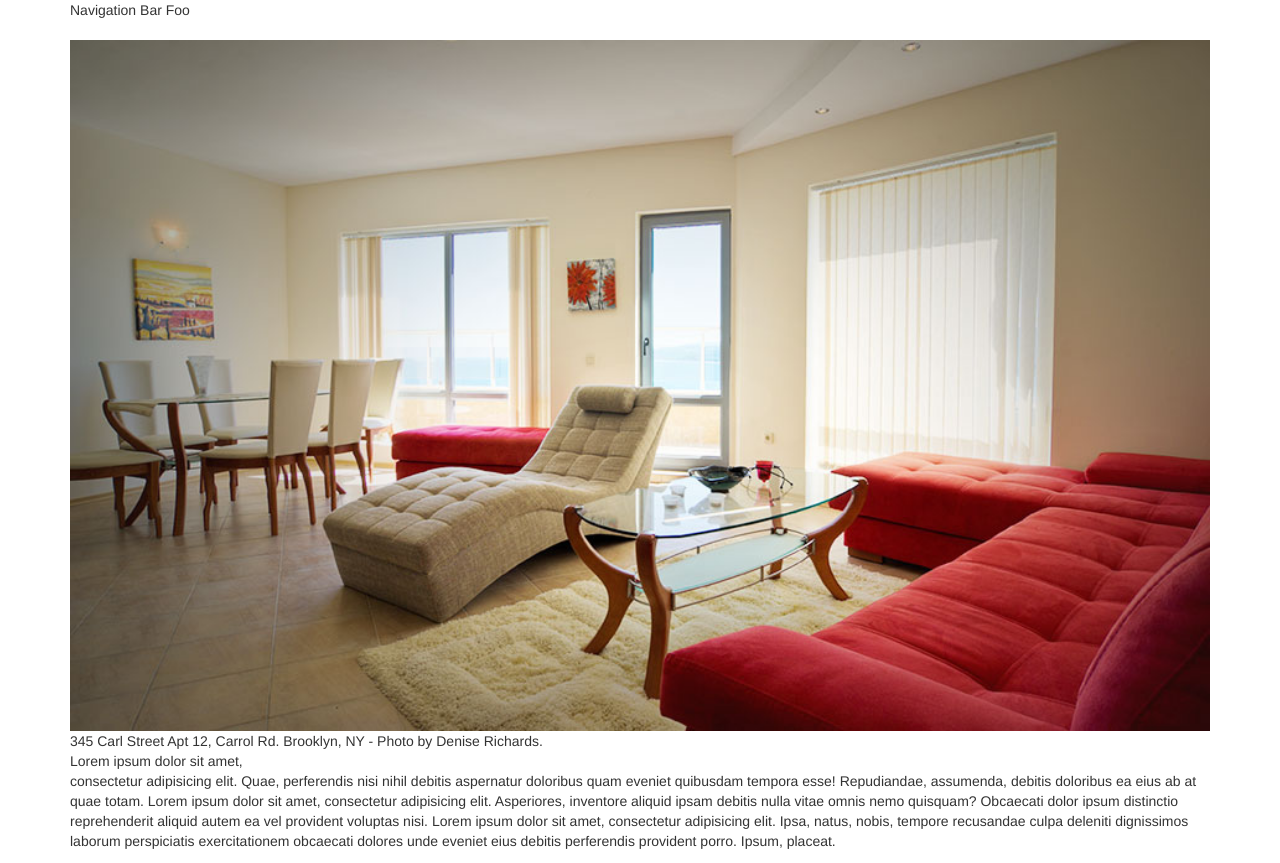
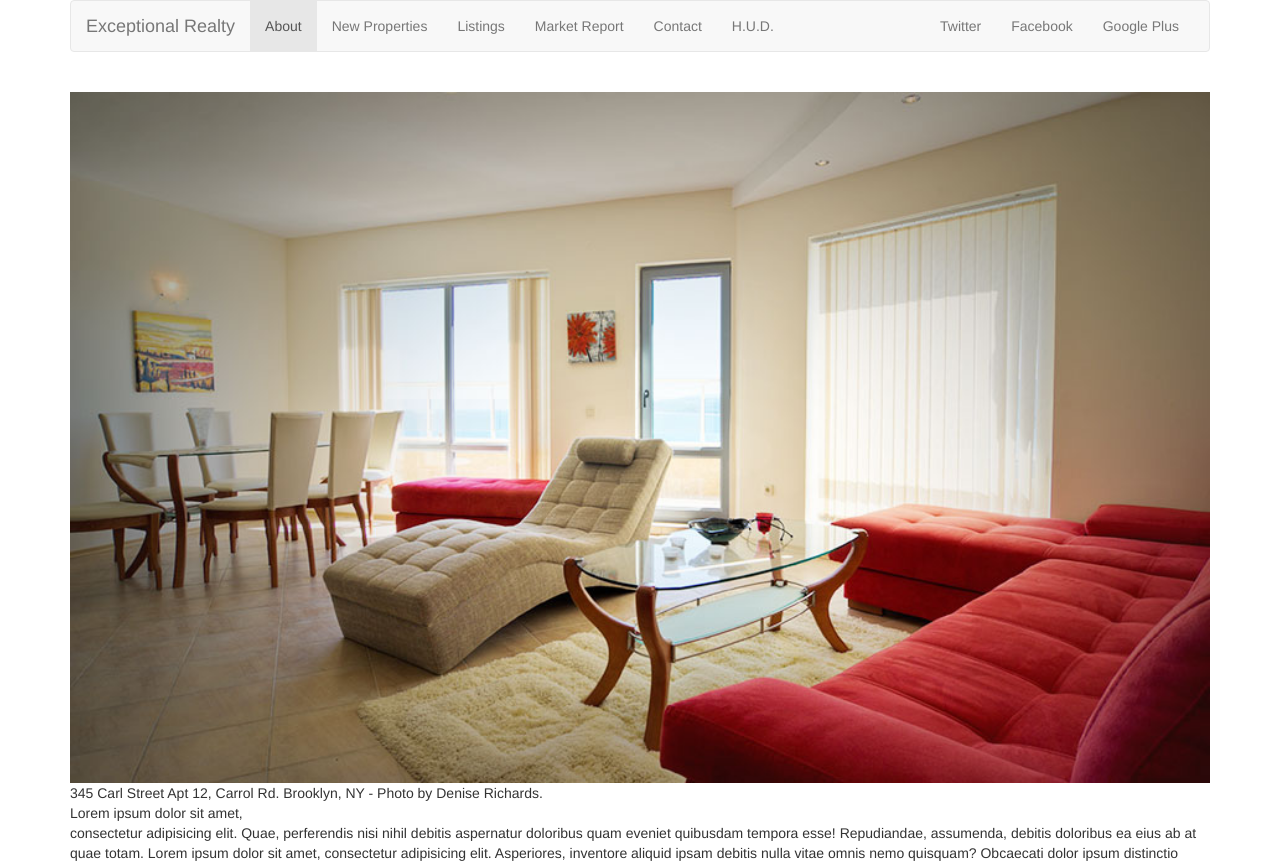
Before and after one commit to miclp/exceptional-realty-bootstrapped, a plain HTML site: page index.html in a window 1280 px wide. Shown: the top 863 px of the page. Drawn offline with nearby package versions, Linux system fonts and the light colour scheme.

Commit message:
finished navbar

```diff
--- a/index.html
+++ b/index.html
@@ -25,7 +25,39 @@
 
       <div class="row">
         <div class="col-sm-12">
-          Navigation Bar Foo
+          <nav class="navbar navbar-default">
+            <div class="container-fluid">
+              <!-- Brand and toggle get grouped for better mobile display -->
+              <div class="navbar-header">
+                <button type="button" class="navbar-toggle collapsed" data-toggle="collapse" data-target="#bs-example-navbar-collapse-1" aria-expanded="false">
+                  <span class="sr-only">Toggle navigation</span>
+                  <span class="icon-bar"></span>
+                  <span class="icon-bar"></span>
+                  <span class="icon-bar"></span>
+                </button>
+                <a class="navbar-brand" href="#">Exceptional Realty</a>
+              </div>
+
+              <!-- Collect the nav links, forms, and other content for toggling -->
+              <div class="collapse navbar-collapse" id="bs-example-navbar-collapse-1">
+                <!-- main nav links -->
+                <ul class="nav navbar-nav">
+                  <li class="active"><a href="#">About<span class="sr-only">(current)</span></a></li>
+                  <li><a href="new-properties.html">New Properties</a></li>
+                  <li><a href="real-estate-listings.html">Listings</a></li>
+                  <li><a href="market-report.html">Market Report</a></li>
+                  <li><a href="contact.html">Contact</a></li>
+                  <li><a href="http://hud.gov" target="_blank">H.U.D.</a></li>
+                </ul>
+                <!-- Social links -->
+                <ul class="nav navbar-nav navbar-right">
+                  <li><a class="twit" href="#" title="Twitter">Twitter</a></li>
+                  <li><a class="fbook" href="#" title="Facebook">Facebook</a></li>
+                  <li><a class="gplus" href="#" title="Google Plus">Google Plus</a></li>
+                </ul>
+              </div><!-- /.navbar-collapse -->
+            </div><!-- /.container-fluid -->
+          </nav>
         </div>
       </div>
 
@@ -101,7 +133,7 @@
         </div>
       </div>
 
-    </div><!-- .container -->
+    </div><!-- /.container -->
     <!-- jQuery (necessary for Bootstrap's JavaScript plugins) -->
     <script src="https://ajax.googleapis.com/ajax/libs/jquery/1.11.3/jquery.min.js"></script>
     <!-- Include all compiled plugins (below), or include individual files as needed -->
```
